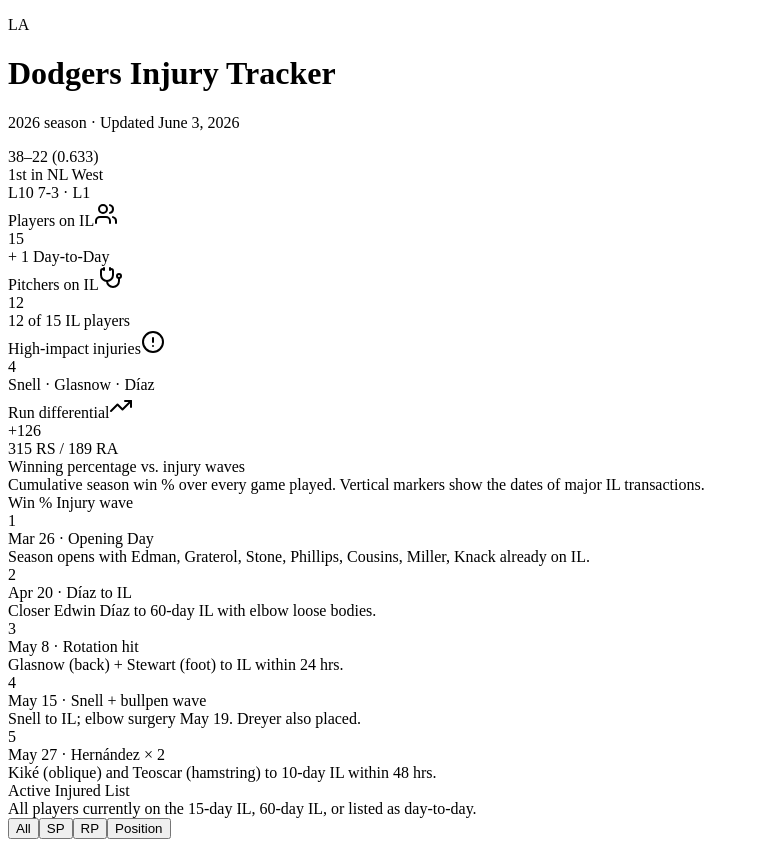
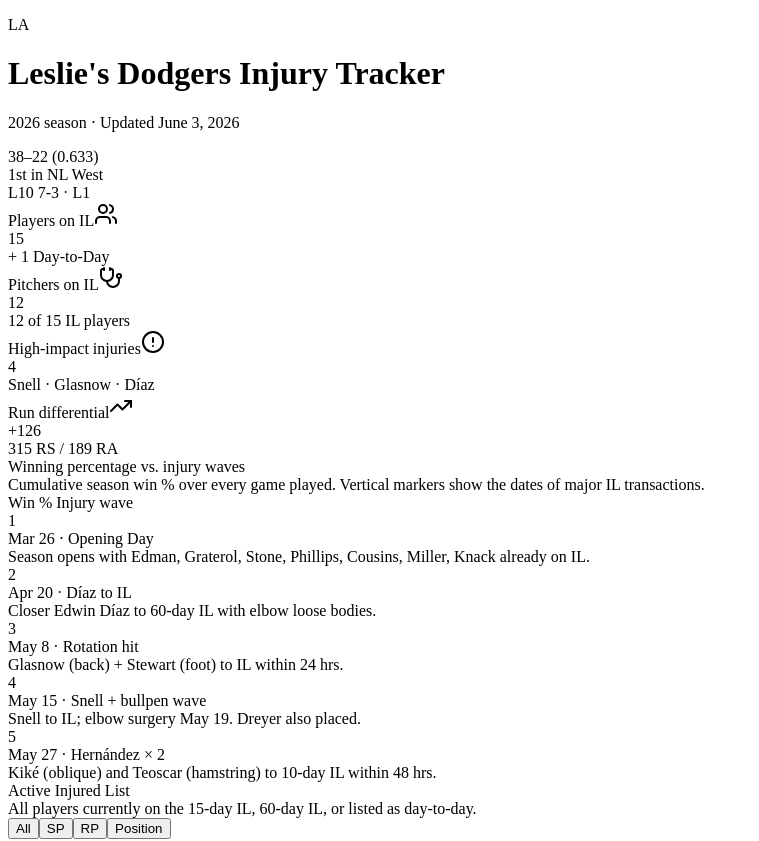
Before and after one commit to RogerMallett/DODGERS-INJUREDLIST, a React (Vite) app in the folder client/: page / in a window 1280 px wide. Shown: the top 841 px of the page, without its empty margins (0-759 px from the left). Built offline with nearby package versions, Linux system fonts and the light colour scheme; a web font is replaced by a local one.

Commit message:
Fix title to Leslie's Dodgers Injury Tracker

```diff
--- a/client/src/pages/dashboard.tsx
+++ b/client/src/pages/dashboard.tsx
@@ -116,7 +116,7 @@
             </div>
             <div>
               <h1 className="text-xl font-semibold tracking-tight" data-testid="text-title">
-                Dodgers Injury Tracker
+                Leslie's Dodgers Injury Tracker
               </h1>
               <p className="text-xs text-muted-foreground" data-testid="text-subtitle">
                 2026 season · Updated {seasonSummary.lastUpdated}
```
